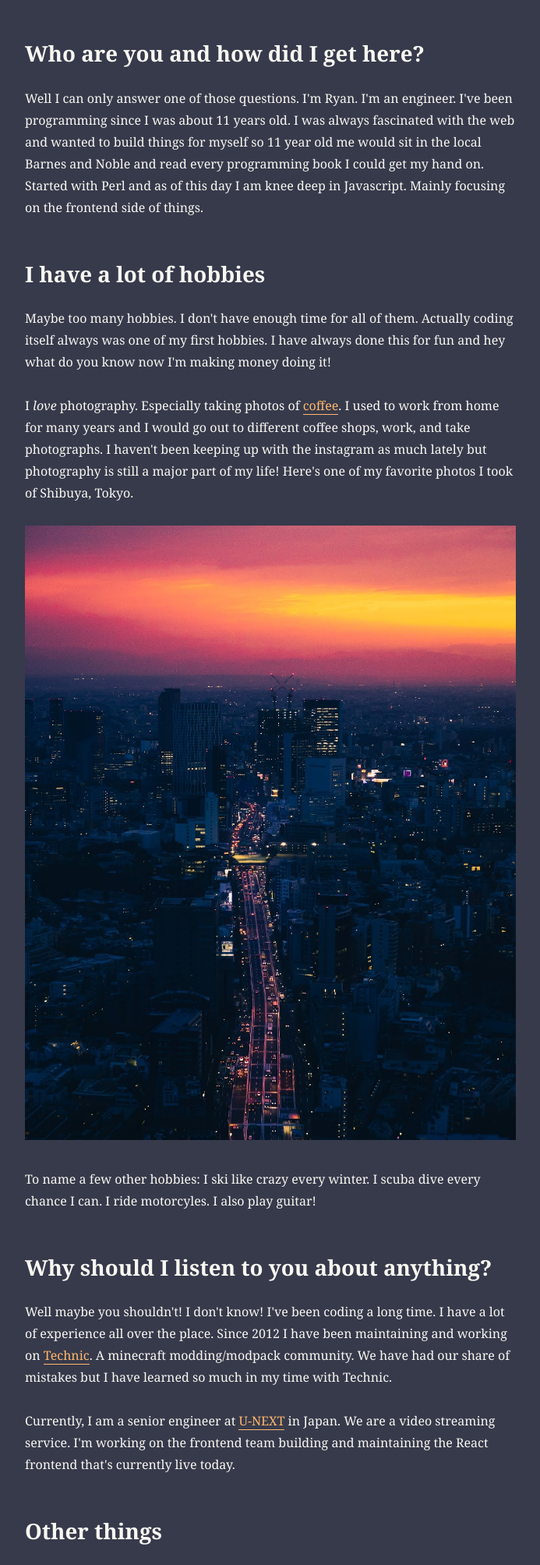
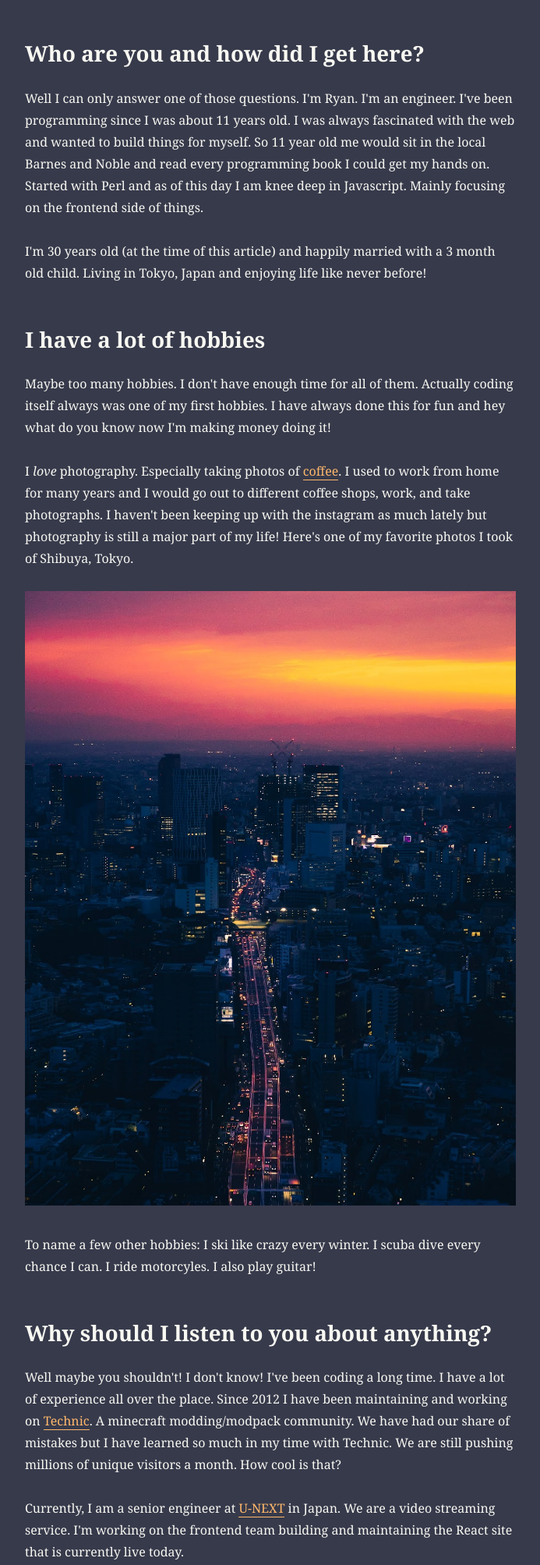
Before and after one commit to sct/sct.dev, a Gatsby site: page /its-about-time/ in a window 1280 px wide. Shown: the part 282-2289 px from the top of the page at 78% size, without its empty margins (293-986 px from the left). Built offline with nearby package versions, Linux system fonts and the light colour scheme; Gatsby itself is replaced by a stand-in of ours; some packages are replaced by stand-ins of ours.

Commit message:
Tidy up first post

```diff
--- a/content/blog/its-about-time/index.md
+++ b/content/blog/its-about-time/index.md
@@ -8,7 +8,9 @@ Wow what's this? Some sort of _internet blog_ or something? Well I guess that's
 
 ## Who are you and how did I get here?
 
-Well I can only answer one of those questions. I'm Ryan. I'm an engineer. I've been programming since I was about 11 years old. I was always fascinated with the web and wanted to build things for myself so 11 year old me would sit in the local Barnes and Noble and read every programming book I could get my hand on. Started with Perl and as of this day I am knee deep in Javascript. Mainly focusing on the frontend side of things.
+Well I can only answer one of those questions. I'm Ryan. I'm an engineer. I've been programming since I was about 11 years old. I was always fascinated with the web and wanted to build things for myself. So 11 year old me would sit in the local Barnes and Noble and read every programming book I could get my hands on. Started with Perl and as of this day I am knee deep in Javascript. Mainly focusing on the frontend side of things.
+
+I'm 30 years old (at the time of this article) and happily married with a 3 month old child. Living in Tokyo, Japan and enjoying life like never before!
 
 ## I have a lot of hobbies
 
@@ -22,9 +24,9 @@ To name a few other hobbies: I ski like crazy every winter. I scuba dive every c
 
 ## Why should I listen to you about anything?
 
-Well maybe you shouldn't! I don't know! I've been coding a long time. I have a lot of experience all over the place. Since 2012 I have been maintaining and working on [Technic](https://www.technicpack.net). A minecraft modding/modpack community. We have had our share of mistakes but I have learned so much in my time with Technic.
+Well maybe you shouldn't! I don't know! I've been coding a long time. I have a lot of experience all over the place. Since 2012 I have been maintaining and working on [Technic](https://www.technicpack.net). A minecraft modding/modpack community. We have had our share of mistakes but I have learned so much in my time with Technic. We are still pushing millions of unique visitors a month. How cool is that?
 
-Currently, I am a senior engineer at [U-NEXT](https://video.unext.jp) in Japan. We are a video streaming service. I'm working on the frontend team building and maintaining the React frontend that's currently live today.
+Currently, I am a senior engineer at [U-NEXT](https://video.unext.jp) in Japan. We are a video streaming service. I'm working on the frontend team building and maintaining the React site that is currently live today.
 
 ## Other things
 
```
